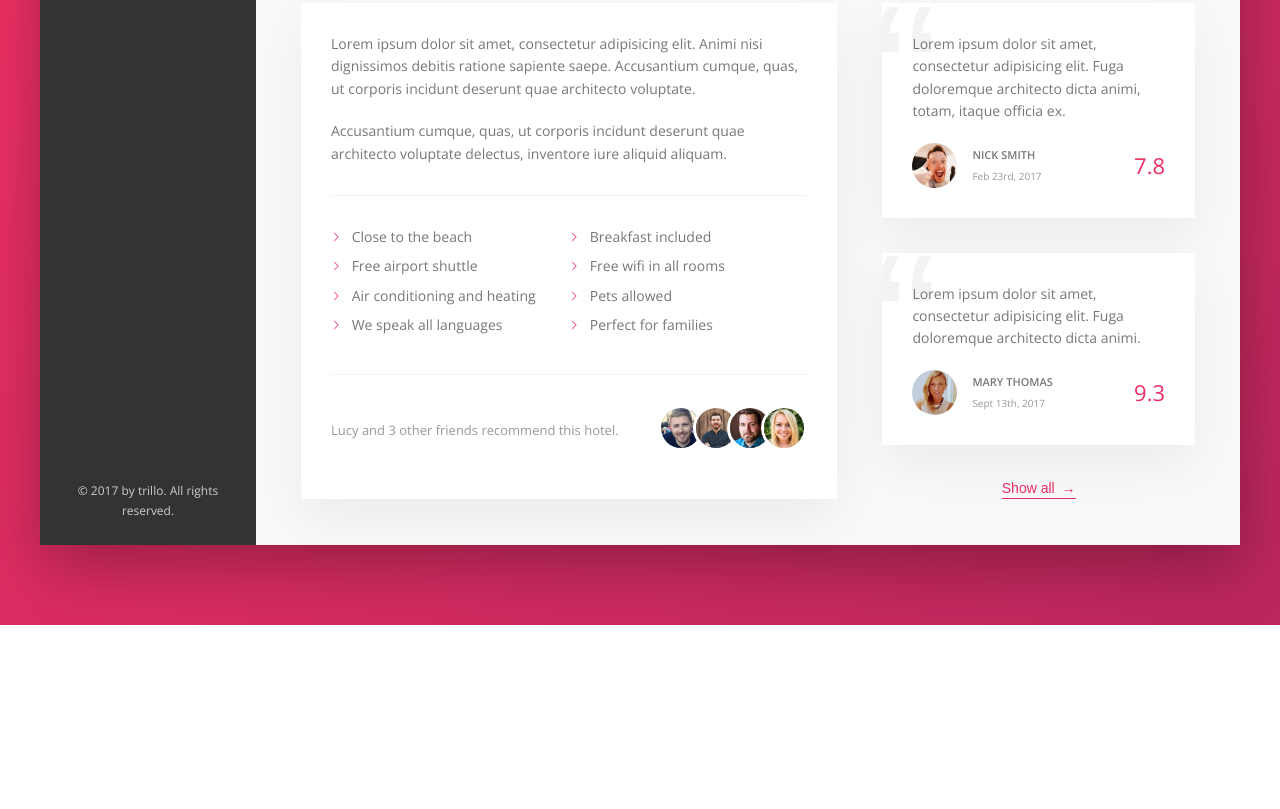
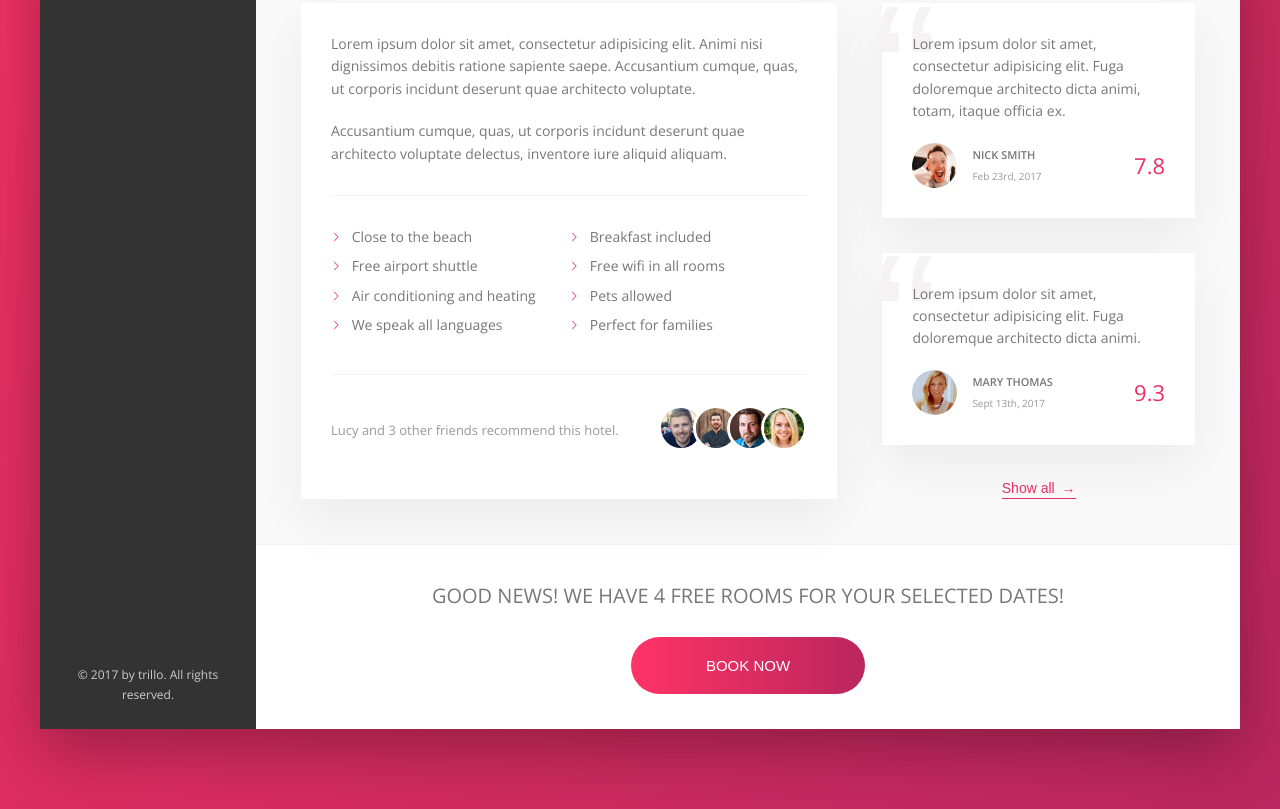
Before and after one commit to HeideQueen/trillo-css, a website: page index.html in a window 1280 px wide. Shown: the part 644-1453 px from the top of the page. Before the commit the page ends 1269 px from the top, so only its background shows below. Drawn offline with nearby package versions, Linux system fonts and the light colour scheme.

Commit message:
build the CTA section

```diff
--- a/index.html
+++ b/index.html
@@ -264,6 +264,16 @@
               <button class="btn-inline">Show all <span>&rarr;</span></button>
             </div>
           </div>
+
+          <div class="cta">
+            <h2 class="cta__book-now">
+              Good news! We have 4 free rooms for your selected dates!
+            </h2>
+            <button class="btn">
+              <span class="btn__visible">Book now</span>
+              <span class="btn__invisible">Only 4 rooms left</span>
+            </button>
+          </div>
         </main>
       </div>
     </div>
--- a/sass/_components.scss
+++ b/sass/_components.scss
@@ -430,3 +430,76 @@
     z-index: 1;
   }
 }
+
+// CALL TO ACTION
+
+.cta {
+  padding: 3.5rem 0;
+  text-align: center;
+
+  &__book-now {
+    font-size: 2rem;
+    font-weight: 300;
+    text-transform: uppercase;
+    margin-bottom: 2.5rem;
+  }
+}
+
+// CALL TO ACTION BUTTON
+
+.btn {
+  font-size: 1.5rem;
+  font-weight: 300;
+  text-transform: uppercase;
+  border-radius: 100px;
+  border: none;
+  background-image: linear-gradient(
+    to right,
+    var(--color-primary-light),
+    var(--color-primary-dark)
+  );
+  color: #fff;
+  position: relative;
+  overflow: hidden;
+  cursor: pointer;
+
+  & > * {
+    display: inline-block;
+    height: 100%;
+    width: 100%;
+    transition: all 0.2s;
+  }
+
+  &__visible {
+    padding: 2rem 7.5rem;
+  }
+
+  &__invisible {
+    display: inline-block;
+    position: absolute;
+    padding: 2rem 0;
+
+    left: 0;
+    top: -100%;
+  }
+
+  &:hover {
+    background-image: linear-gradient(
+      to left,
+      var(--color-primary-light),
+      var(--color-primary-dark)
+    );
+  }
+
+  &:hover &__visible {
+    transform: translateY(100%);
+  }
+  &:hover &__invisible {
+    top: 0;
+  }
+
+  &:focus {
+    outline: none;
+    animation: pulsate 1s infinite;
+  }
+}
```
Also changed, not shown: css/style.css.
